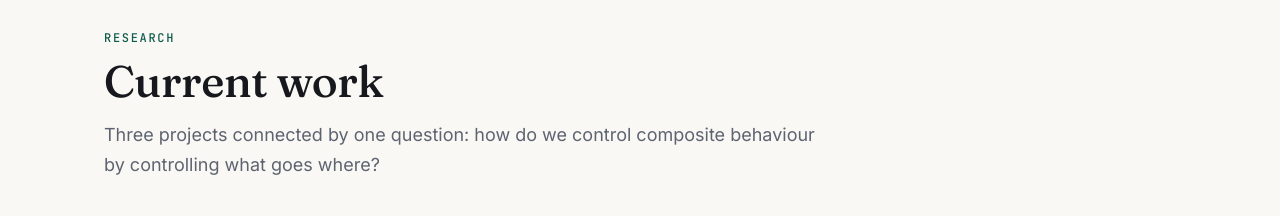
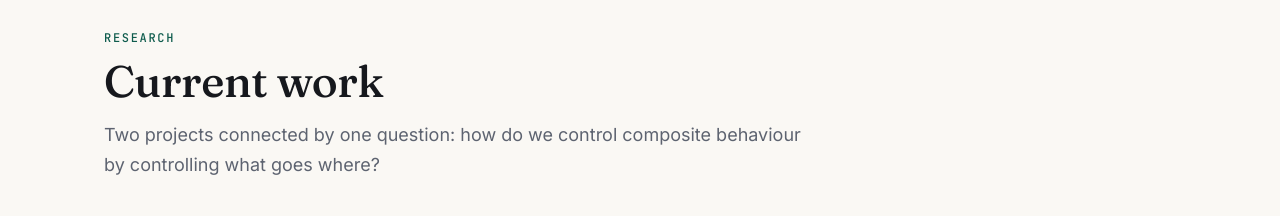
Before and after one commit to Hridam47/hridam-portfolio, a React (Vite) app: page / in a window 1280 px wide. Shown: the part 3560-3776 px from the top of the page. Built offline with nearby package versions, Linux system fonts and the light colour scheme.

Commit message:
Update App.jsx

```diff
--- a/src/App.jsx
+++ b/src/App.jsx
@@ -55,7 +55,7 @@ function Interests() {
 function Research() {
   return (
     <section className="wrap section" id="research">
-      <SectionHead eyebrow="Research" title="Current work" lead="Three projects connected by one question: how do we control composite behaviour by controlling what goes where?" />
+      <SectionHead eyebrow="Research" title="Current work" lead="Two projects connected by one question: how do we control composite behaviour by controlling what goes where?" />
       <div className="stack">
         {research.map((r, idx) => (
           <article className="card project" key={r.title}>
@@ -133,6 +133,7 @@ function Publications() {
             <h3>{p.title}</h3>
             <p className="muted"><Authors text={p.authors} /></p>
             <p className="venue">{p.venue}</p>
+            {p.link && <a className="pub-link" href={p.link} target="_blank" rel="noreferrer">View paper ↗</a>}
           </article>
         ))}
       </div>
```
